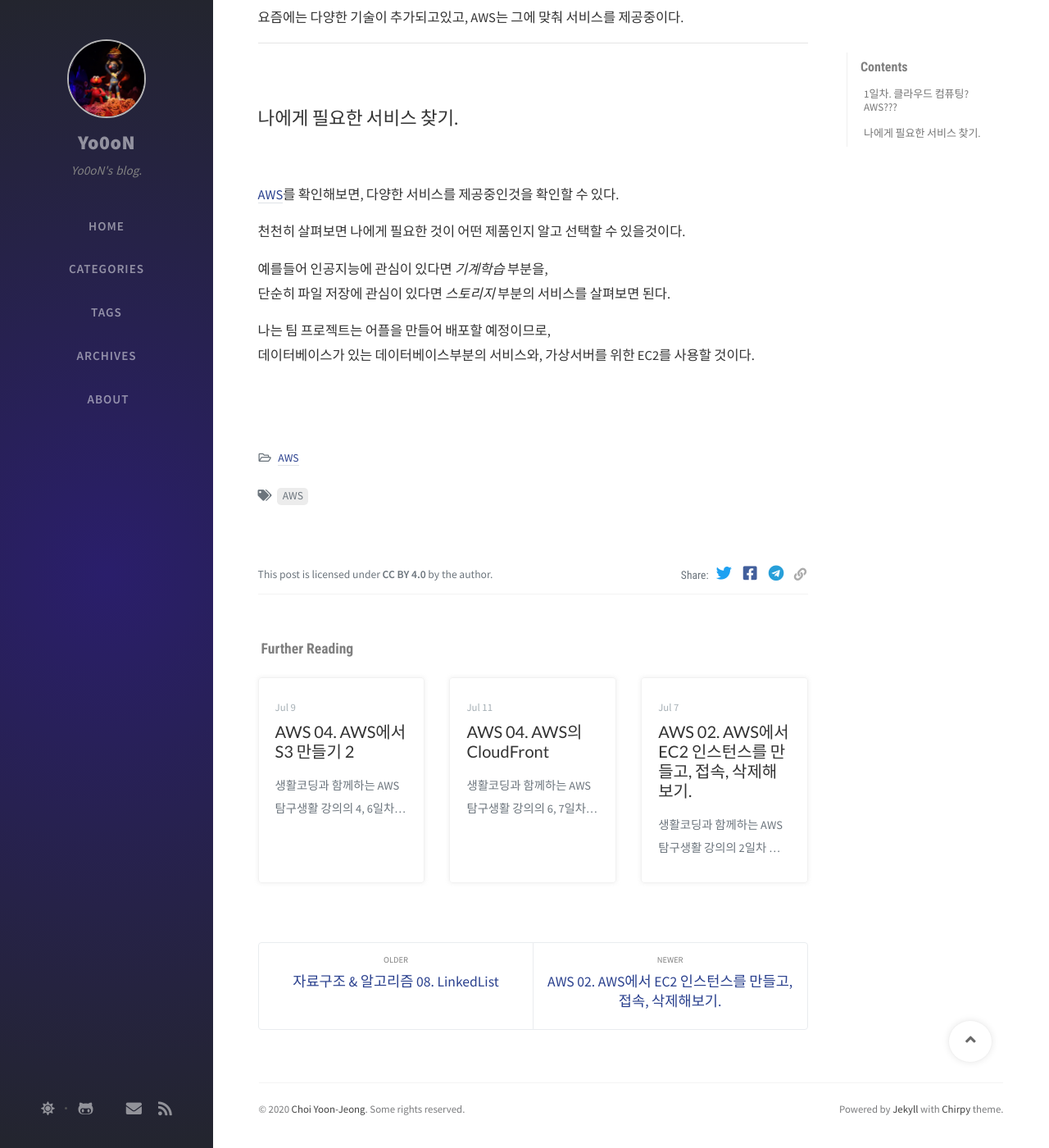
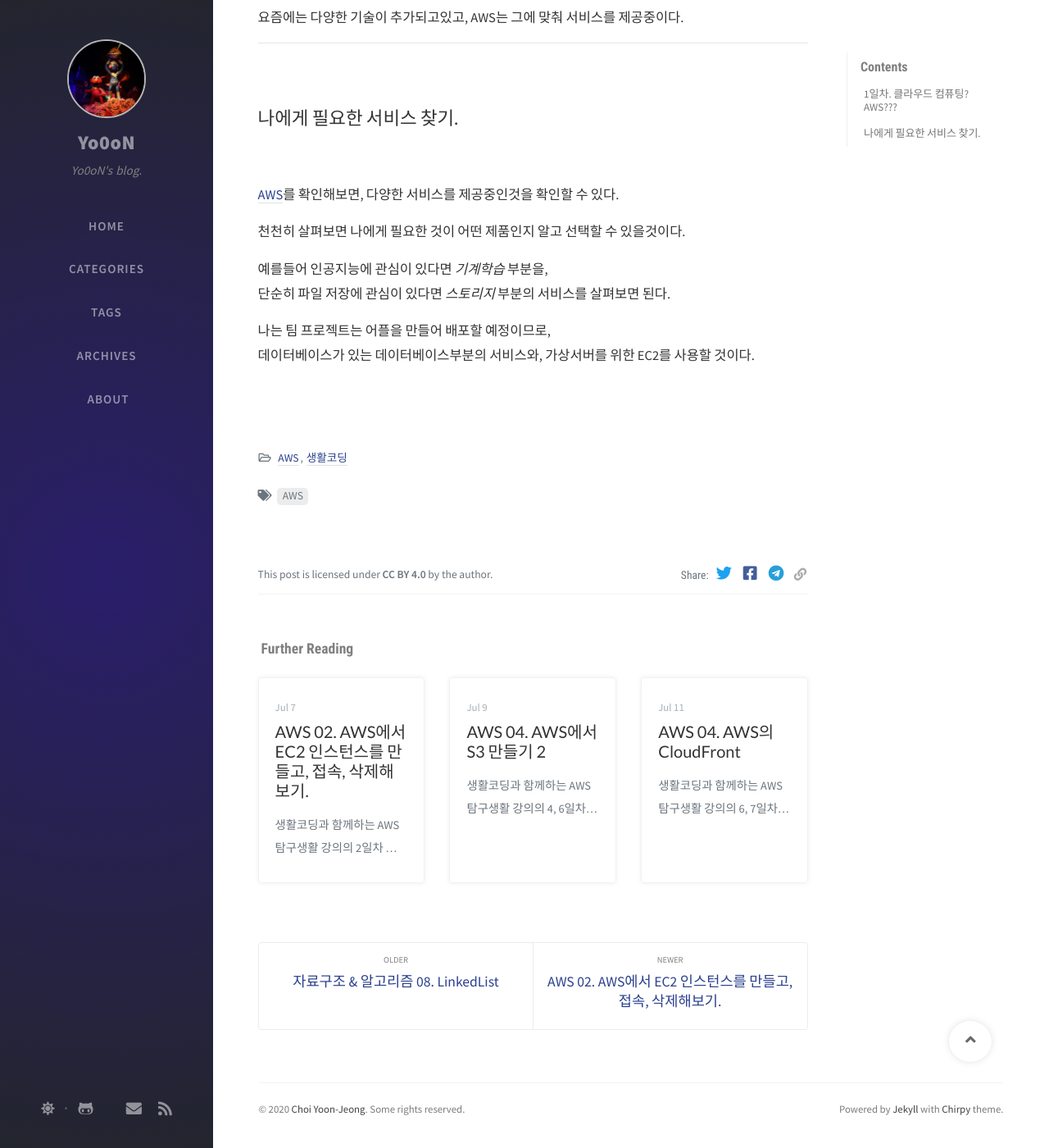
Before and after one commit to Yo0oN/Yo0oN.github.io, a Jekyll site: the page built from _posts/2020-07-07-AWS01.생활코딩.md, in a window 1280 px wide and 1400 px high, scrolled down 1003 px. Shown: the whole window at 82% size. Built offline with Jekyll 4.4.1, drawn with Linux system fonts in a browser that asks for light colours; nearby versions of some CDN libraries; comment, search, counter and statistics services are not loaded.

Commit message:
Update 2020-07-07-AWS01.생활코딩.md

```diff
--- a/_posts/2020-07-07-AWS01.생활코딩.md
+++ b/_posts/2020-07-07-AWS01.생활코딩.md
@@ -2,7 +2,7 @@
 title: AWS 01. 클라우드 컴퓨팅? AWS?
 modified: 2020-07-07
 author: Yo0oN
-categories: [AWS]
+categories: [AWS, 생활코딩]
 tags: [AWS]
 math: true
 ---
```
